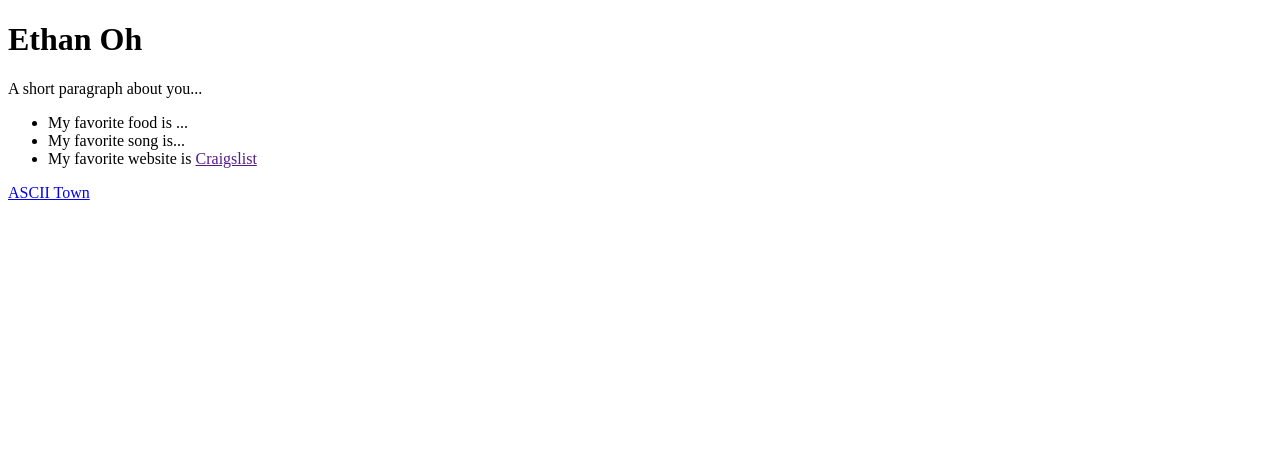
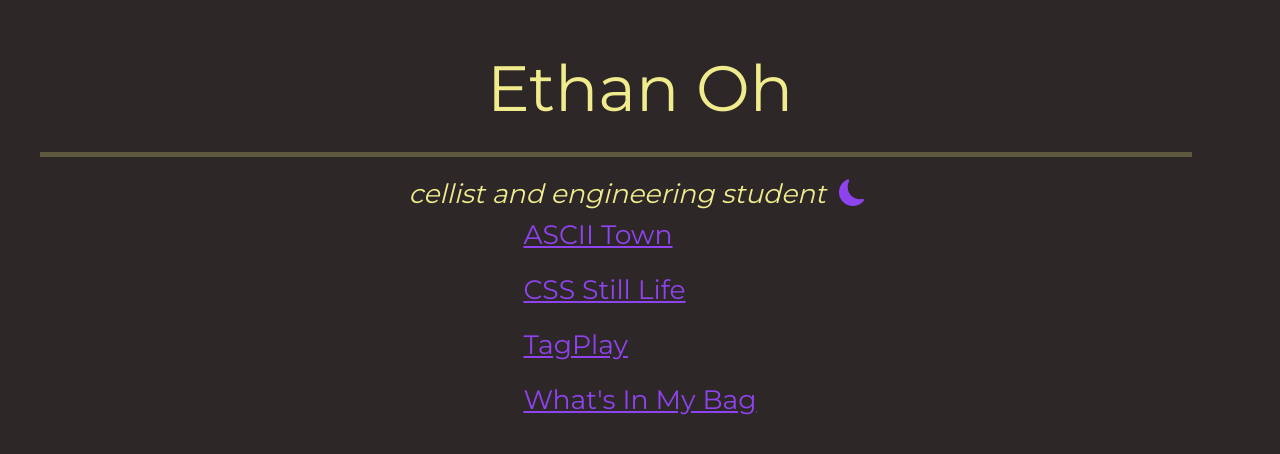
Before and after one commit to echeese03/Portfolio, a plain HTML site: page index.html in a window 1280 px wide. Drawn offline with nearby package versions, Linux system fonts and the light colour scheme.

Commit message:
added most requirements

```diff
--- a/assets/style.css
+++ /dev/null
@@ -1,60 +0,0 @@
-* {
-	margin:  0px;
-	padding:  0px;
-	box-sizing: border-box;
-}
-
-/* adjusting fonts */
-
-body {
-	font-family: -apple-system, BlinkMacSystemFont, helvetica, arial, sans-serif;
-	transition: background 500ms ease;
-}
-
-p, li {
-	font-size:  22px;
-	line-height: 30px;
-}
-
-/* adjusting spacing */
-
-#left-column {
-	padding: 20px;
-}
-
-h1, p {
-	margin-bottom:  20px;
-}
-
-ul, ol {
-	margin-left: 20px;
-}
-
-img {
-	max-width: 100%;
-	height:  auto;
-}
-
-/* uncomment the code below to set the grid */
-
-/*#grid {
-	display: grid;
-	grid-template-columns: 1fr 1fr;
-}
-
-body {
-	overflow: hidden;
-}
-
-.scroll {
-	padding:  20px;
-	overflow: scroll;
-	height: 100vh;
-}
-
-#left-column {
-}
-
-#right-column {
-	background: #333;
-}*/
--- a/index.html
+++ b/index.html
@@ -1,10 +1,18 @@
-
 <!DOCTYPE html>
 <html>
 
 <head>
-  <title>Ethan Oh | UI Design Programming 1</title>
+    <title>Ethan Oh</title>
+
+    <!-- Include in every html file -->
     <meta charset="utf-8" />
+    <link href="https://cdn.jsdelivr.net/npm/bootstrap@5.3.0-alpha3/dist/css/bootstrap.min.css" rel="stylesheet"
+        integrity="sha384-KK94CHFLLe+nY2dmCWGMq91rCGa5gtU4mk92HdvYe+M/SXH301p5ILy+dN9+nJOZ" crossorigin="anonymous">
+    <link rel="stylesheet" href="static/style.css">
+    <script type="text/javascript" src="scripts/script.js"></script>
+    <script src="https://ajax.googleapis.com/ajax/libs/jquery/3.6.0/jquery.min.js"></script>
+    <link href="https://fonts.googleapis.com/css2?family=Montserrat&display=swap" rel="stylesheet">
+    <link rel="stylesheet" href="https://cdn.jsdelivr.net/npm/bootstrap-icons@1.10.5/font/bootstrap-icons.css">
 </head>
 
 <body>
@@ -17,16 +25,31 @@
             <!-- <img src="https://archives.bulbagarden.net/media/upload/thumb/5/53/054Psyduck.png/140px-054Psyduck.png" alt="Psyduck" /> -->
 
             <!-- about me-->
-      <h1>Ethan Oh</h1>
-      <p class="desc">A short paragraph about you...</p>
-      <ul>
-        <li>My favorite food is ...</li>
-        <li>My favorite song is...</li>
-        <li>My favorite website is <a href="">Craigslist</a></li>
-      </ul>
-      <p><a href="exterior-ethanoh.html">ASCII Town</a></p>
+            <div class="center-title">
+                Ethan Oh
+            </div>
+            <hr class="title-spacer">
+            <div class="container about">
+                <div class="item title"><i>cellist and engineering student  </i><button class="darkModeButton" onclick="darkModeToggle()"><i id="darkModeIcon"
+                    class="bi bi-moon-fill"></i></button></div>
+            </div>
+            <div class="container projects">
+                <div class="item">
+                    <div class="title"><a href="asciitown/exterior-ethanoh.html">ASCII Town</a></div>
+                </div>
+                <div class="item">
+                    <div class="title"><a href="stilllife/stilllife.html">CSS Still Life</a></div>
+                </div>
+                <div class="item">
+                    <div class="title"><a href="tagplay/tagplay.html">TagPlay</a></div>
+                </div>
+                <div class="item">
+                    <div class="title"><a href="https://afterneworder.com/whatsinmybag/ethan/index.html">What's In My Bag</a></div>
+                </div>
 
             </div>
         </div>
+    </div>
 </body>
+
 </html>
--- /dev/null
+++ b/scripts/script.js
@@ -0,0 +1,34 @@
+// Get the root element
+var r = document.querySelector(':root');
+
+// Create a function for getting a variable value
+function isDarkMode() {
+    // Get the styles (properties and values) for the root
+    var rs = getComputedStyle(r);
+    if(rs.getPropertyValue('--darkmode') == 'false') {
+        return false;
+    } else {
+        return true;
+    }
+}
+
+dcolors = ['#3C486B','#F0F0F0','#F9D949','#F45050']
+lcolors = ['#F0EB8D','#2D2727','#413543','#8F43EE']
+
+function darkModeToggle() {
+    if(isDarkMode()) {
+        r.style.setProperty('--darkmode', 'false');
+        r.style.setProperty('--color1', dcolors[0]);
+        r.style.setProperty('--color2', dcolors[1]);
+        r.style.setProperty('--color3', dcolors[2]);
+        r.style.setProperty('--color4', dcolors[3]);
+        r.style.setProperty('--fill', dcolors[2]);
+    } else {
+        r.style.setProperty('--darkmode', 'true');
+        r.style.setProperty('--color1', lcolors[0]);
+        r.style.setProperty('--color2', lcolors[1]);
+        r.style.setProperty('--color3', lcolors[2]);
+        r.style.setProperty('--color4', lcolors[3]);
+        r.style.setProperty('--fill', lcolors[3]);
+    }
+}
--- /dev/null
+++ b/static/style.css
@@ -0,0 +1,71 @@
+:root {
+    --darkmode: 'true';
+    --color1: #F0EB8D;
+    --color2: #2D2727;
+    --color3: #413543;
+    --color4: #8F43EE;
+    --fill: var(--color4);
+}
+
+body {
+    transition: all 0.2s ease;
+    font-family: 'Montserrat';
+    background-color: var(--color2);
+    color: var(--color1);
+    margin: 40px;
+}
+
+a {
+    color: var(--color4)
+}
+
+.center-title {
+    font-size: 48pt;
+    width: auto;
+    height: auto;
+    transition: filter 0.5s ease;
+    text-align: center;
+}
+
+.center-title:hover {
+    filter: drop-shadow(0px 0px 10px var(--color1)) brightness(1.2);
+}
+
+.title-spacer {
+    width: 90vw;
+    text-align: center;
+    background: var(--color1);
+    height: 5px;
+}
+
+.container {
+    display: flex;
+    flex-flow: column wrap;
+    align-content: space-around;
+    gap: 15px;
+}
+
+.item {
+
+}
+
+.title {
+    font-size: 20pt;
+}
+
+.bi-moon-fill {
+    color: var(--fill);
+}
+
+.darkModeButton {
+    width: auto;
+    height: auto;
+    border-radius: 50%;
+    border: 1px var(--color3);
+    background-color: transparent;
+    transition: filter 0.2s ease;
+}
+
+.darkModeButton:hover {
+    filter: brightness(1.5) drop-shadow(0px 0px 8px var(--fill));
+}
```
Also changed, not shown: asciitown/exterior-ethanoh.html (renamed from exterior-ethanoh.html, +8 -2 lines), asciitown/interior-ethanoh.html (renamed from interior-ethanoh.html, +7 -1 lines), assets/init.js (deleted, +0 -52 lines), tagplay/tagplay.html (added, +9 -0 lines), stilllife/stilllife.html (added), 1 other file. Lines whose indentation alone changed are shown as unchanged.
